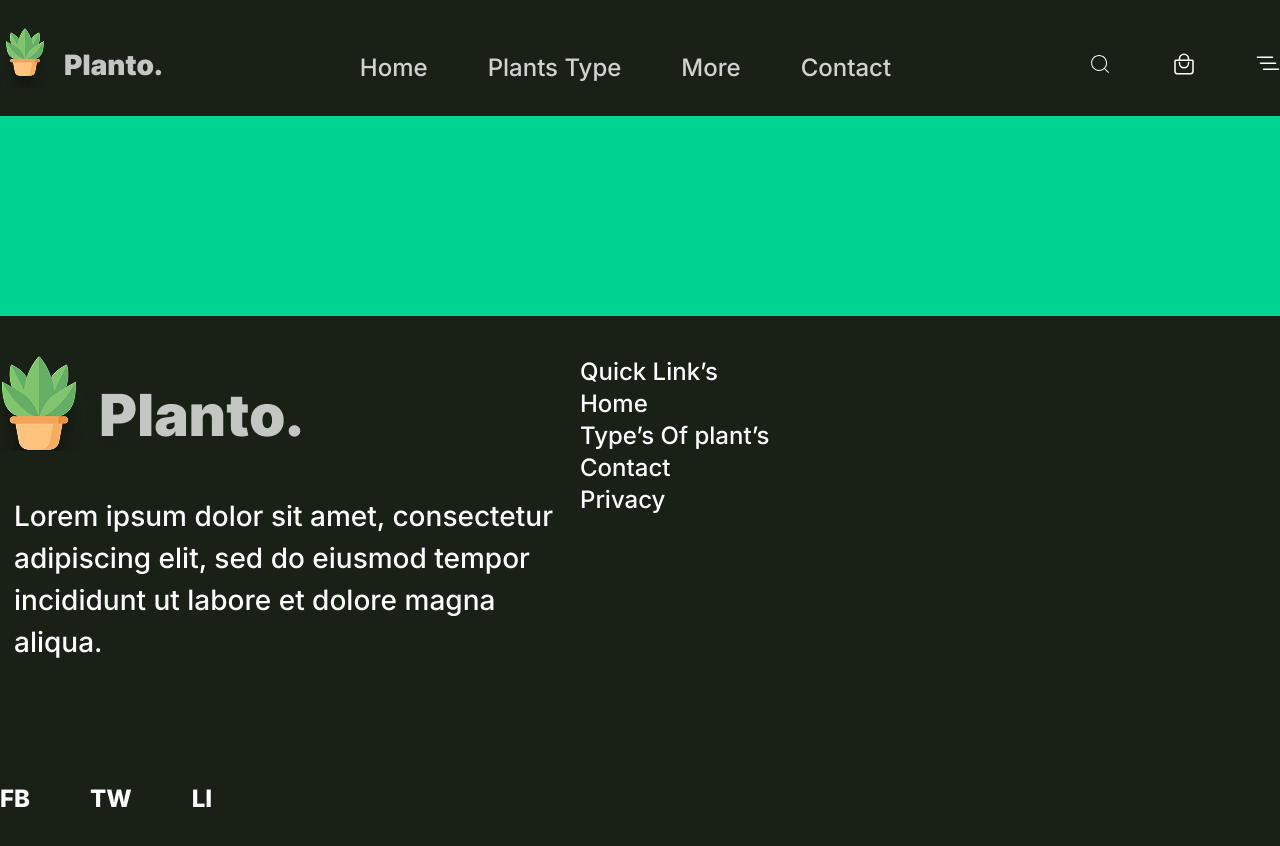
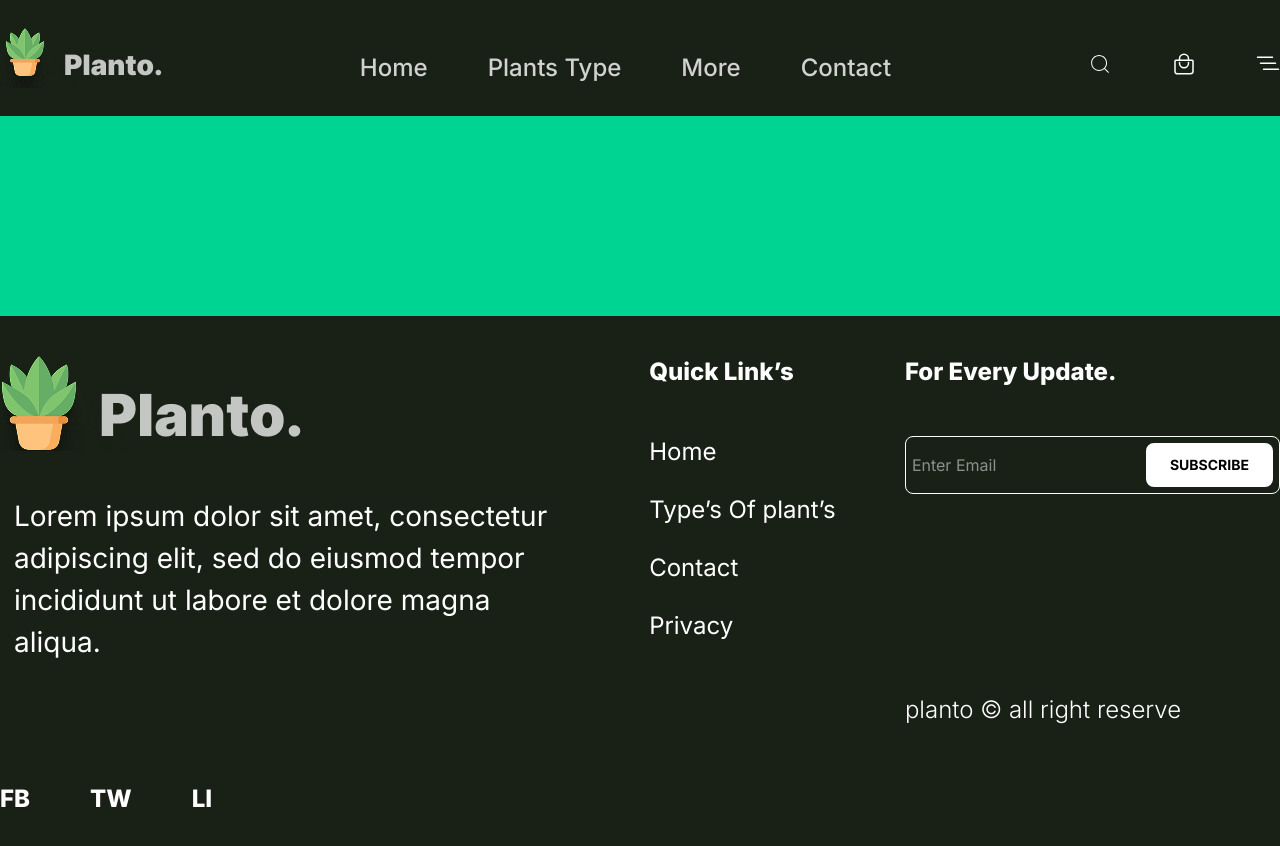
Before and after one commit to mesbaulrafi/planto, a React (Vite) app: page / in a window 1280 px wide. Shown: the top 846 px of the page. Built offline with nearby package versions, Linux system fonts and the light colour scheme.

Commit message:
fixt: Footer Part edit

```diff
--- a/src/components/layouts/Footer.jsx
+++ b/src/components/layouts/Footer.jsx
@@ -2,16 +2,17 @@ import React from 'react'
 import Conteinar from '../Conteinar'
 import Images from '../Images'
 import FooterLogo from '/src/assets/footerLogo.png'
+import Button from '../Button'
 
 const Footer = () => {
   return (
     <footer className='py-10'>
     <Conteinar className="">
-      <div className="flex ">
+      <div className="flex justify-between">
         {/* 1 */}
         <div className="">
           <Images imgSrc={FooterLogo}/>
-          <p className='pt-11 pb-30 pl-3.5 text-[28px] font-medium text-white w-145'>Lorem ipsum dolor sit amet, consectetur adipiscing elit, sed do eiusmod tempor incididunt ut labore et dolore magna aliqua.</p>
+          <p className='pt-11 pb-30 pl-3.5 text-[28px]  text-white w-145'>Lorem ipsum dolor sit amet, consectetur adipiscing elit, sed do eiusmod tempor incididunt ut labore et dolore magna aliqua.</p>
           <ul className='flex items gap-x-15'>
             <li className='text-white font-extrabold text-2xl'>FB</li>
             <li className='text-white font-extrabold text-2xl'>TW</li>
@@ -20,16 +21,24 @@ const Footer = () => {
         </div>
         {/* 2 */}
         <div className="">
-          <h4 className='text-2xl font-medium text-white'>Quick Link’s</h4>
+          <h4 className='pb-12 text-2xl font-extrabold  text-white'>Quick Link’s</h4>
           <ul>
-            <li className='text-2xl font-medium text-white'>Home</li>
-            <li className='text-2xl font-medium text-white'>Type’s Of plant’s</li>
-            <li className='text-2xl font-medium text-white'>Contact</li>
-            <li className='text-2xl font-medium text-white'>Privacy</li>
+            <li className='text-2xl  text-white pb-6.5'>Home</li>
+            <li className='text-2xl  text-white pb-6.5'>Type’s Of plant’s</li>
+            <li className='text-2xl  text-white pb-6.5'>Contact</li>
+            <li className='text-2xl  text-white'>Privacy</li>
           </ul>
         </div>
         {/* 3 */}
-        <div className=""></div>
+        <div className="">
+            <h4 className='pb-12 text-2xl font-extrabold  text-white'>For Every Update.</h4>
+          <div className="flex items-center justify-between border border-white rounded-lg p-1.5  max-w-[400px]">
+            <input type="text" name="" id="" placeholder='Enter Email' className='bg-transparent text-white outline-none py-px-3 2'  />
+            <Button btnText={'SUBSCRIBE'} className={'bg-white  font-bold text-sm px-6 py-3 rounded-lg '}/>
+          </div>
+          <div className=""><p className='text-2xl font-light text-white pt-50'>planto © all right reserve</p>
+          </div>
+        </div>
       </div>
     </Conteinar>
     </footer>
```
